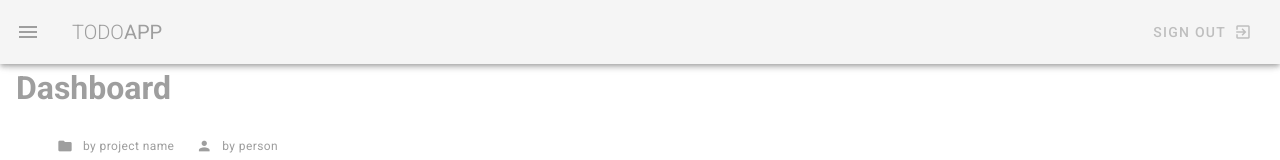
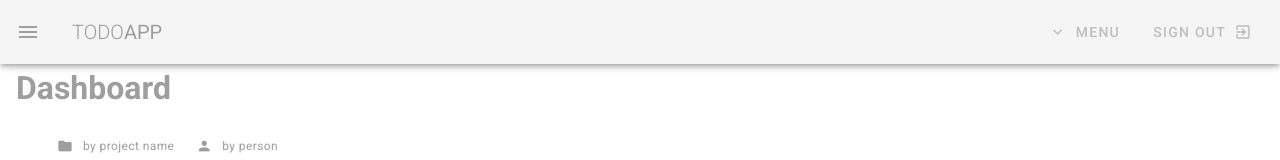
Before and after one commit to Pici1985/vuetify-todo, a Vue app: page / in a window 1280 px wide. Shown: the top 160 px of the page. Built offline with nearby package versions, Linux system fonts and the light colour scheme.

Commit message:
Dropdown menu
created a dropdown on the main navbar

```diff
--- a/src/components/Navbar.vue
+++ b/src/components/Navbar.vue
@@ -7,6 +7,45 @@
                 <span>App</span>
             </v-toolbar-title>
             <v-spacer></v-spacer>
+
+            <!-- dropwown menu  -->
+            <div class="text-center">
+                <v-menu offset-y>
+                    <template v-slot:activator="{ on, attrs }">
+                        <v-btn
+                            plain
+                            color="grey"
+                            text
+                            v-bind="attrs"
+                            v-on="on"
+                        >
+                            <v-icon left>
+                                expand_more
+                            </v-icon>
+                            <span>
+                                Menu
+                            </span>
+                        </v-btn>
+                    </template>
+                    <v-list>
+                        <v-list-item
+                            v-for="link in links"
+                            :key="link.text"
+                            router
+                            :to="`${ link.route }`"
+                            color="primary"
+                        >
+                            <v-icon left>
+                                {{ link.icon }}
+                            </v-icon>
+                            <v-list-item-title>
+                                {{ link.text }}
+                            </v-list-item-title>
+                        </v-list-item>
+                    </v-list>
+                </v-menu>
+            </div>
+
             <v-btn plain color="grey">
                 <span>Sign Out</span>
                 <v-icon right> exit_to_app </v-icon>
```
